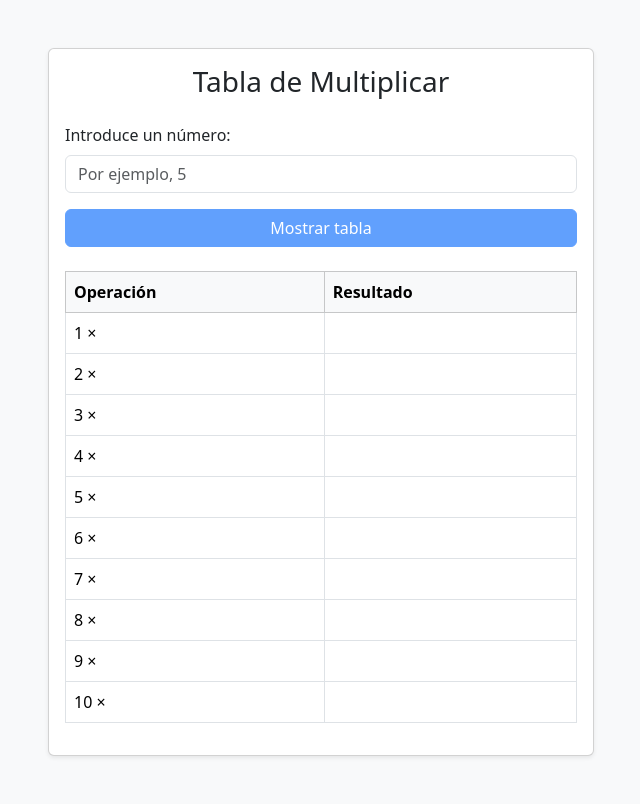
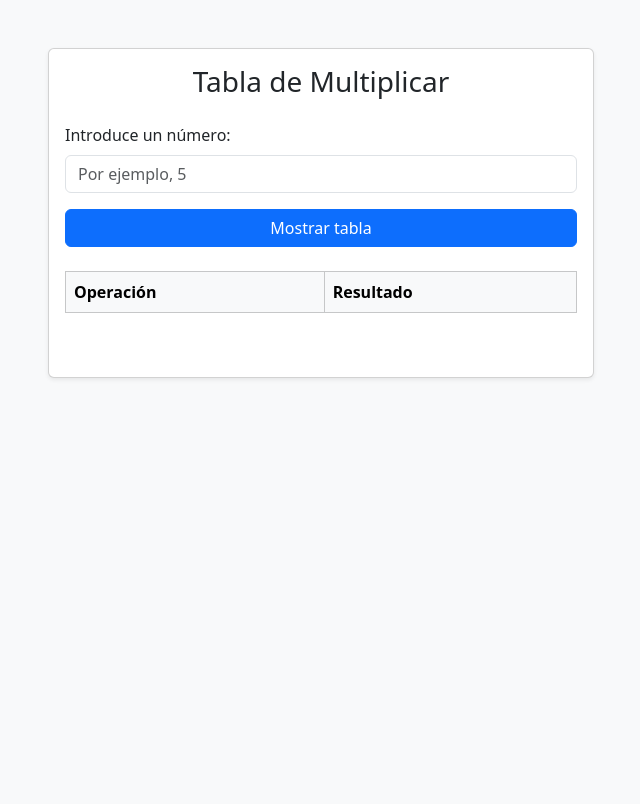
Before and after one commit to Giuseppe21410/DESARROLLO-WEB-BACK-END, a PHP site: the page made by DESARROLLO WEB BACK-END/EJERCICIOS/06_Tablas_de_Multiplicar/index.php in a window 1280 px wide. Shown: the whole page, without its empty margins (319-959 px from the left). After the commit the page ends 379 px from the top, so only its background shows below. Run offline with PHP 8.4, Linux system fonts and the light colour scheme; lists and menus that the app fills with data are empty.

Commit message:
003_backend: Finalizada la tabla de  multiplicar.

```diff
--- a/DESARROLLO WEB BACK-END/EJERCICIOS/06_Tablas_de_Multiplicar/index.php
+++ b/DESARROLLO WEB BACK-END/EJERCICIOS/06_Tablas_de_Multiplicar/index.php
@@ -1,3 +1,17 @@
+<?php
+$error="";
+$cantidad=null;
+
+if ($_SERVER['REQUEST_METHOD'] == 'POST') {
+  $cantidad=$_POST['cantidad'] ?? 0;
+  if ($cantidad > 10 || $cantidad < 0) {
+    $error= 'Ingresa un número correcto.';
+    $cantidad=null;
+  }
+}
+?>
+
+
 <!DOCTYPE html>
 <html lang="es">
 <head>
@@ -16,14 +30,14 @@
           <div class="card-body">
             <h3 class="card-title text-center mb-4">Tabla de Multiplicar</h3>
 
-            <form>
+            <form method="post">
               <div class="mb-3">
                 <label for="numero" class="form-label">Introduce un número:</label>
-                <input type="number" class="form-control" id="numero" placeholder="Por ejemplo, 5">
+                <input type="number" class="form-control" name="cantidad" placeholder="Por ejemplo, 5">
               </div>
 
               <div class="mb-4">
-                <button type="submit" class="btn btn-primary w-100" disabled>Mostrar tabla</button>
+                <button type="submit" class="btn btn-primary w-100">Mostrar tabla</button>
               </div>
             </form>
 
@@ -35,19 +49,21 @@
                 </tr>
               </thead>
               <tbody>
-                <tr><td>1 ×</td><td></td></tr>
-                <tr><td>2 ×</td><td></td></tr>
-                <tr><td>3 ×</td><td></td></tr>
-                <tr><td>4 ×</td><td></td></tr>
-                <tr><td>5 ×</td><td></td></tr>
-                <tr><td>6 ×</td><td></td></tr>
-                <tr><td>7 ×</td><td></td></tr>
-                <tr><td>8 ×</td><td></td></tr>
-                <tr><td>9 ×</td><td></td></tr>
-                <tr><td>10 ×</td><td></td></tr>
+                <?php
+                if (isset($cantidad)) {
+                for ($i = 1; $i <= 10; $i++) {
+                $resultado = $i * $cantidad;
+                echo "<tr><td>$i × $cantidad</td><td>$resultado</td></tr>";
+                }
+              }
+                ?>
+
               </tbody>
             </table>
-
+                <?php if (isset($error)){
+                echo '<div class="container-center w-100 mt-5" style="color:red;">' . htmlspecialchars($error) . '</div>';
+                }
+                ?>
           </div>
         </div>
 
```
